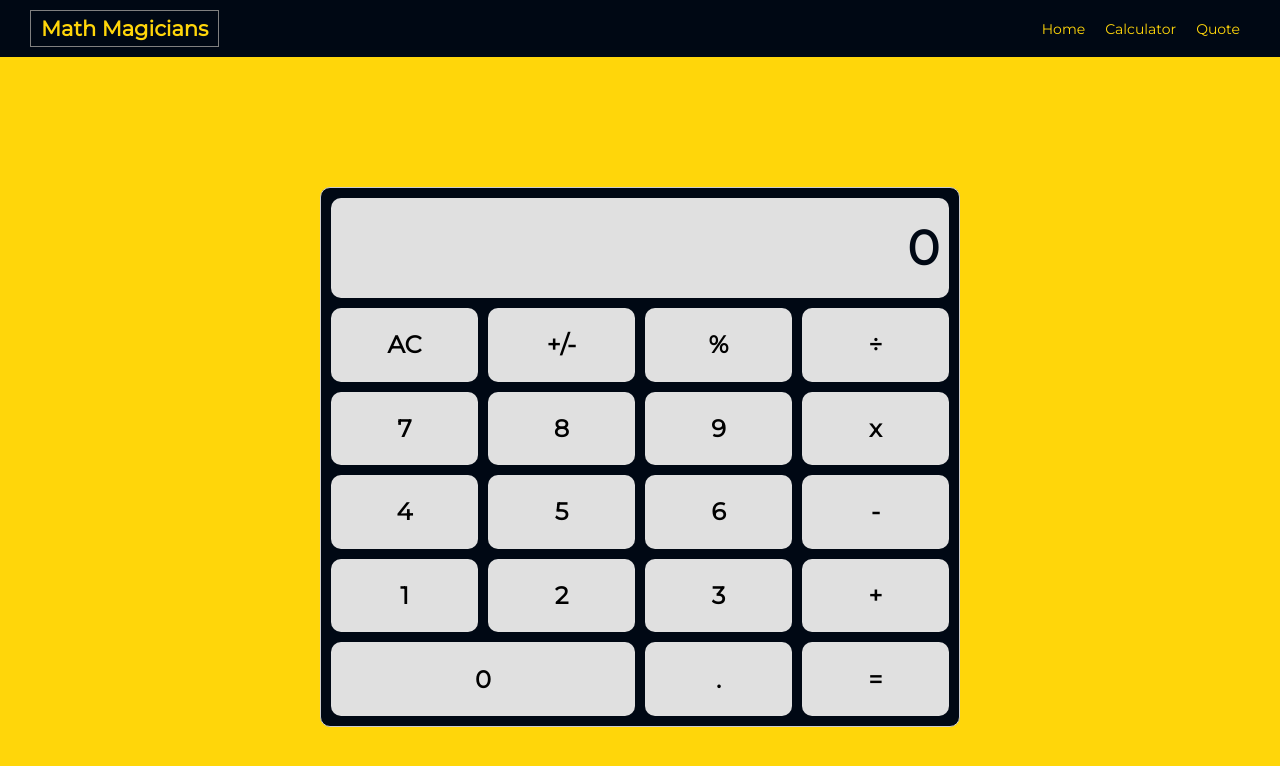
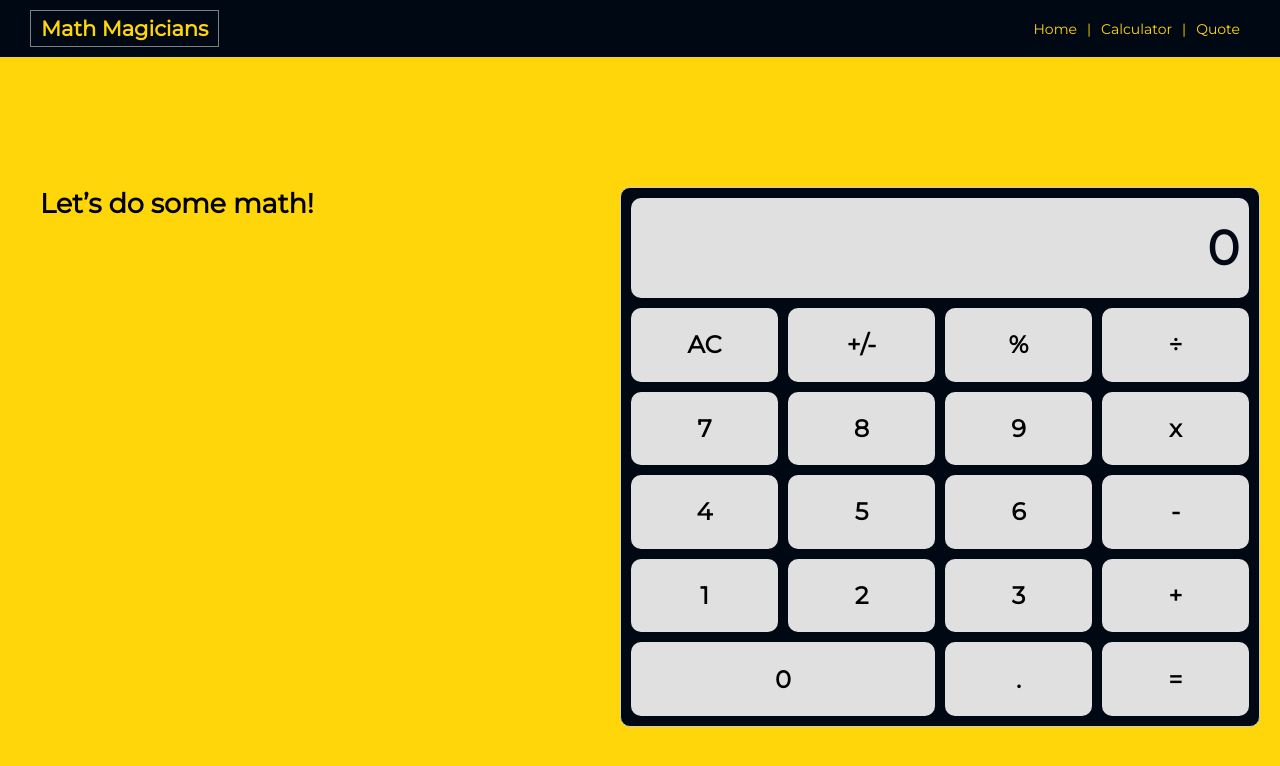
Before and after one commit to fabgrel10/math-magicians, a React (Vite) app: page /calculator in a window 1280 px wide. Shown: the top 766 px of the page. Built offline with nearby package versions, Linux system fonts and the light colour scheme.

Commit message:
✨ feat: Turn Calculator component into calculator page

```diff
--- a/src/components/Calculator/Calculator.jsx
+++ b/src/components/Calculator/Calculator.jsx
@@ -4,6 +4,8 @@ import Display from '../Display/Display';
 import ButtonBox from '../ButtonBox/ButtonBox';
 import Button from '../Button/Button';
 import calculate from '../../logic/calculate';
+
+import styles from './Calculator.module.css';
 
 const btnValues = [
   ['AC', '+/-', '%', '÷'],
@@ -28,21 +30,28 @@ function Calculator() {
   const { total, operation, next } = state;
 
   return (
+    <div className={styles.wrapper}>
+      <div className={styles.column}>
+        {' '}
+        <h1 className={styles.title}>Let&rsquo;s do some math!</h1>
+      </div>
+
+      <div className={styles.column}>
         <CalculatorFrame>
           <Display total={total} next={next} operation={operation} />
           <ButtonBox>
-        {
-          btnValues.flat().map((btn, i) => (
+            {btnValues.flat().map((btn, i) => (
               <Button
                 // eslint-disable-next-line react/no-array-index-key
                 key={i}
                 value={btn}
                 onClick={() => handleClick(btn)}
               />
-          ))
-        }
+            ))}
           </ButtonBox>
         </CalculatorFrame>
+      </div>
+    </div>
   );
 }
 
--- a/src/components/Calculator/Calculator.module.css
+++ b/src/components/Calculator/Calculator.module.css
@@ -1,8 +1,15 @@
 .wrapper {
-  width: 340px;
-  height: 540px;
-  padding: 10px;
-  border-radius: 10px;
-  background-color: #e0e0e0;
-  background-image: linear-gradient(315deg, #485461 0%, #28313b 74%);
+  display: grid;
+  grid-template-columns: 1fr 1fr;
+  grid-gap: 10px;
 }
+
+.column {
+  padding: 20px;
+}
+
+.title {
+  font-size: 2.7rem;
+  font-weight: bold;
+  padding-left: 20px;
+}
--- a/src/components/Nav/Nav.jsx
+++ b/src/components/Nav/Nav.jsx
@@ -51,7 +51,9 @@ export default function Nav() {
       <Navbar.Logo>Math Magicians</Navbar.Logo>
       <Navbar.Items>
         <Navbar.Item>Home</Navbar.Item>
+        <p>|</p>
         <Navbar.Item>Calculator</Navbar.Item>
+        <p>|</p>
         <Navbar.Item>Quote</Navbar.Item>
       </Navbar.Items>
     </Navbar.Wrapper>
```
Lines whose indentation alone changed are shown as unchanged.
